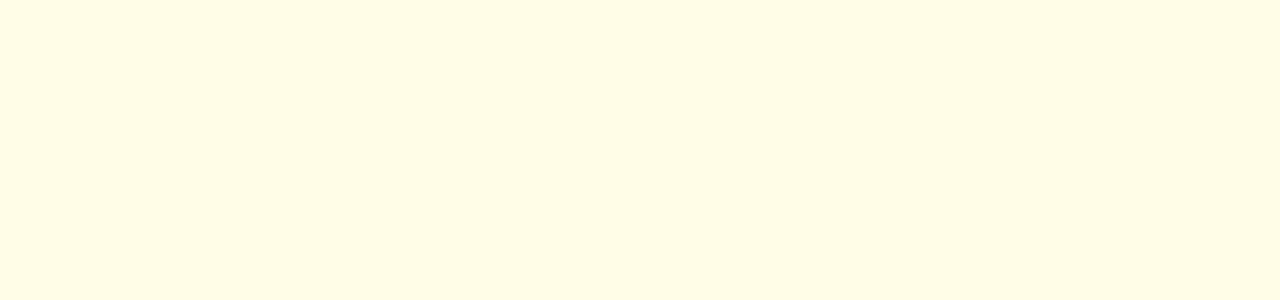
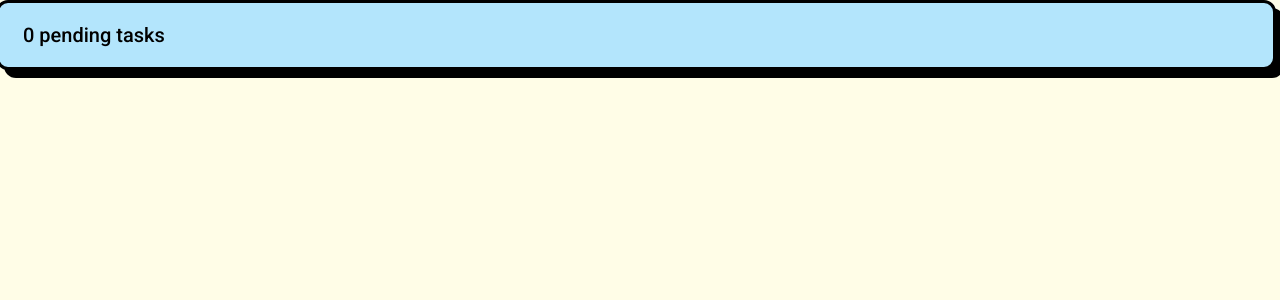
Before and after one commit to salalaslam/frontend-developer-task, a Next.js app: page / in a window 1280 px wide. Shown: the top 300 px of the page. Built offline with nearby package versions, Linux system fonts and the light colour scheme.

Commit message:
Update layout.tsx

```diff
--- a/src/app/layout.tsx
+++ b/src/app/layout.tsx
@@ -20,7 +20,43 @@ export default function RootLayout({
     <html lang="en">
       <body>
         <ThemeRegistry>
+          <AppBar
+            position="fixed"
+            sx={{
+              bgcolor: lightBlue[100],
+              border: "3px solid #000",
+              color: "#000",
+              boxShadow: "8px 8px 0 0 #000",
+              mr: 0.5,
+              borderRadius: 3,
+            }}
+            elevation={0}
+          >
+            <Toolbar>
+              <Typography variant="h6" noWrap component="div">
+                {0} pending tasks
+              </Typography>
+            </Toolbar>
+          </AppBar>
+          <Box
+            component="main"
+            sx={{
+              bgcolor: "background.default",
+              height: "100vh",
+            }}
+          >
+            <Box
+              sx={{
+                mt: {
+                  xs: 8,
+                  sm: 9,
+                },
+                p: 3,
+              }}
+            >
               {children}
+            </Box>
+          </Box>
         </ThemeRegistry>
       </body>
     </html>
```
